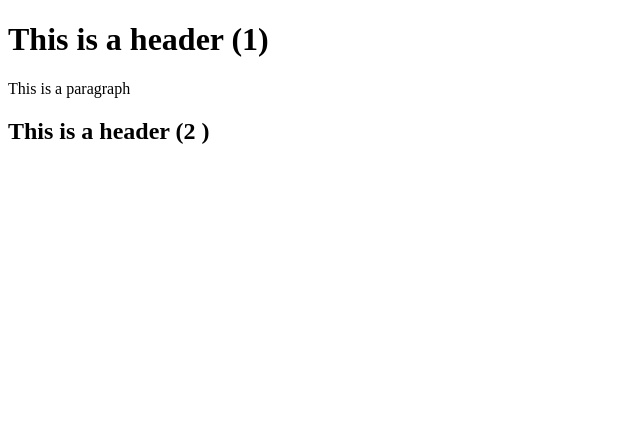
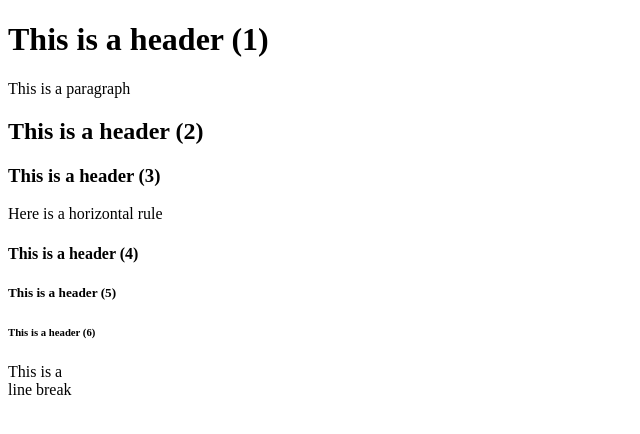
Before and after one commit to LordFreezer/HTML-Public-, a plain HTML site: page structure.html in a window 1280 px wide. Shown: the whole page, without its empty margins (0-640 px from the left). Drawn offline with Linux system fonts and the light colour scheme.

Commit message:
Update structure.html

```diff
--- a/structure.html
+++ b/structure.html
@@ -8,7 +8,15 @@
 <body>
     <h1> This is a header (1) </h1>
     <p> This is a paragraph </p>
-    <h2> This is a header (2 )</h2>
+    <h2> This is a header (2)</h2>
+    <h3> This is a header (3)</h3>
+    <p> Here is a horizontal rule </p>
+    </hr>
+    <h4> This is a header (4)</h4>
+    <h5> This is a header (5)</h5>
+    <h6> This is a header (6)</h6>
+    <p> This is a <br /> line break </p>
+
 </body>
 
 </html>
```
